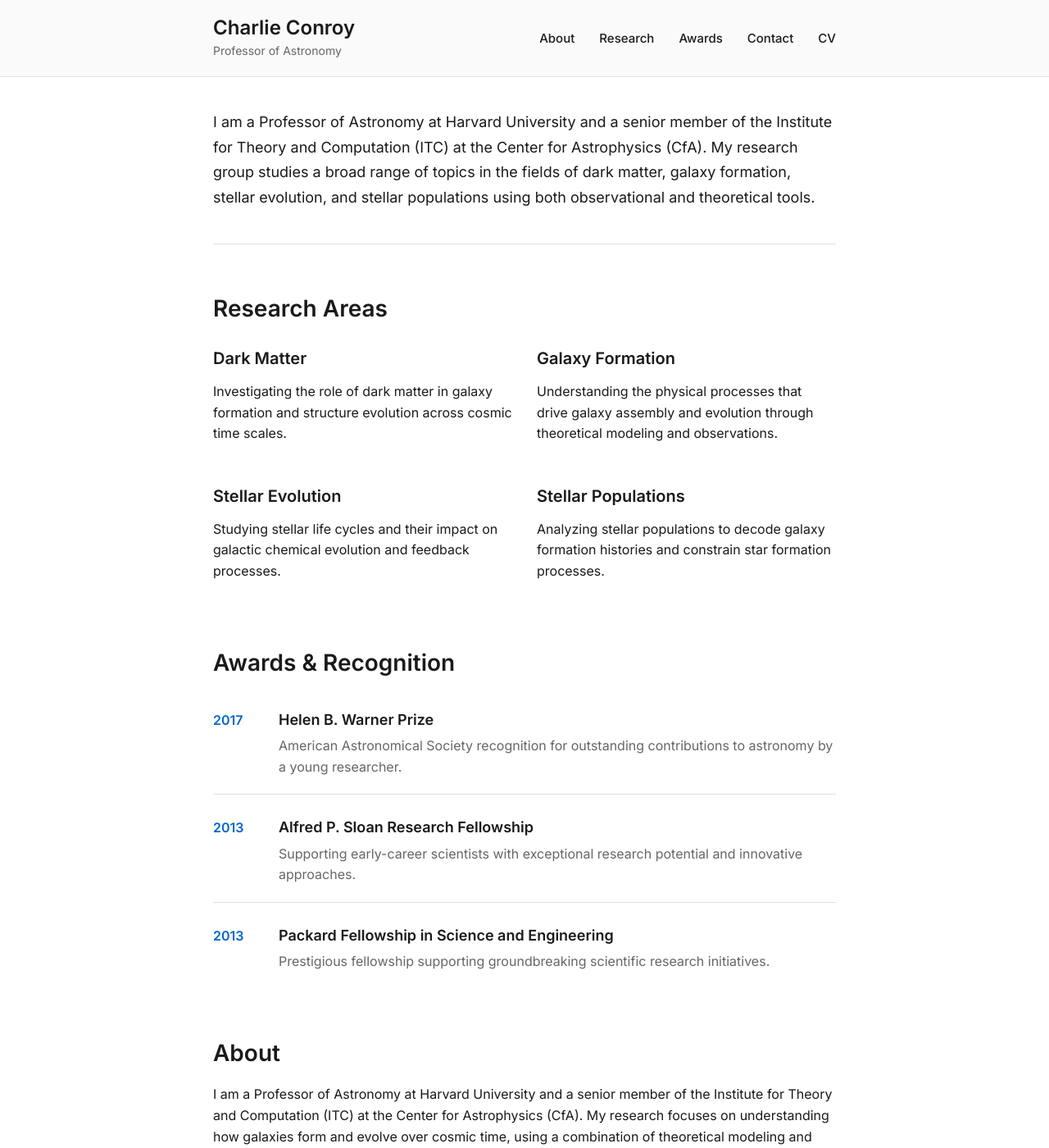
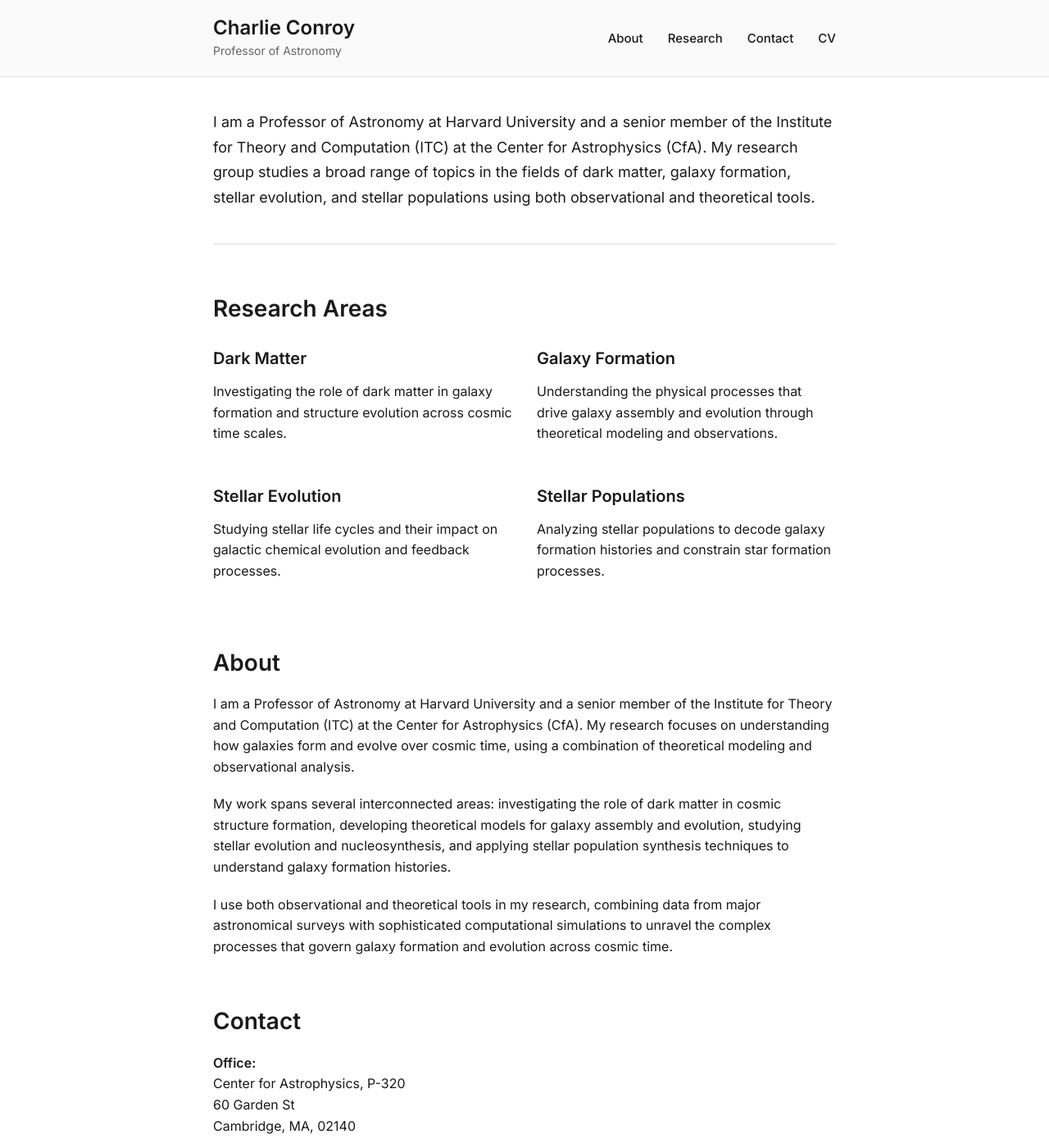
Before and after one commit to cconroy20/cconroy20.github.io, a Jekyll site: the page index.html, which Jekyll copies as it is, in a window 1280 px wide and 1400 px high. Shown: the whole window at 82% size. Built offline with Jekyll 4.4.1, drawn with Linux system fonts in a browser that asks for light colours.

Commit message:
Update index.html

```diff
--- a/index.html
+++ b/index.html
@@ -187,26 +187,6 @@
             gap: 20px;
         }
 
-        .awards-list li:last-child {
-            border-bottom: none;
-        }
-
-        .award-year {
-            font-weight: 600;
-            color: var(--link-color);
-            min-width: 60px;
-        }
-
-        .award-details h3 {
-            margin: 0 0 8px 0;
-            font-size: 18px;
-        }
-
-        .award-details p {
-            margin: 0;
-            color: var(--text-light);
-        }
-
         .contact-info {
             line-height: 1.6;
         }
@@ -241,10 +221,6 @@
                 gap: 20px;
             }
 
-            .awards-list li {
-                flex-direction: column;
-                gap: 8px;
-            }
 
         }
 
@@ -266,7 +242,6 @@
             <nav class="site-nav">
                 <a href="#about">About</a>
                 <a href="#research">Research</a>
-                <a href="#awards">Awards</a>
                 <a href="#contact">Contact</a>
                 <a href="cv.pdf" target="cv.pdf">CV</a>
             </nav>
@@ -307,35 +282,6 @@
                 </div>
             </section>
 
-            <section id="awards" class="section">
-                <h2>Awards & Recognition</h2>
-
-                <ul class="awards-list">
-                    <li>
-                        <div class="award-year">2017</div>
-                        <div class="award-details">
-                            <h3>Helen B. Warner Prize</h3>
-                            <p>American Astronomical Society recognition for outstanding contributions to astronomy by a young researcher.</p>
-                        </div>
-                    </li>
-
-                    <li>
-                        <div class="award-year">2013</div>
-                        <div class="award-details">
-                            <h3>Alfred P. Sloan Research Fellowship</h3>
-                            <p>Supporting early-career scientists with exceptional research potential and innovative approaches.</p>
-                        </div>
-                    </li>
-
-                    <li>
-                        <div class="award-year">2013</div>
-                        <div class="award-details">
-                            <h3>Packard Fellowship in Science and Engineering</h3>
-                            <p>Prestigious fellowship supporting groundbreaking scientific research initiatives.</p>
-                        </div>
-                    </li>
-                </ul>
-            </section>
 
             <section id="about" class="section">
                 <h2>About</h2>
```
